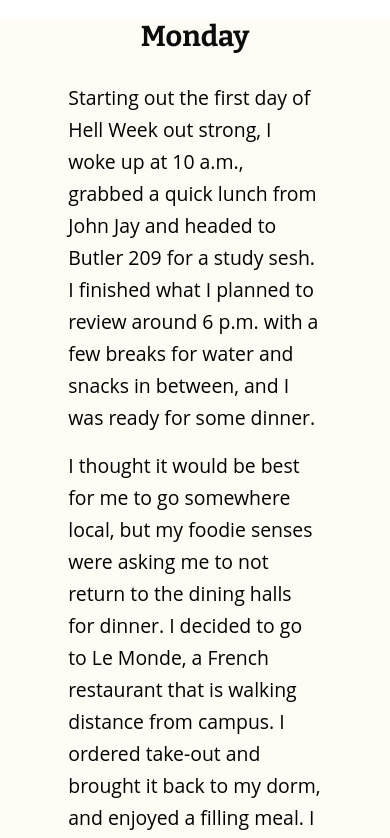
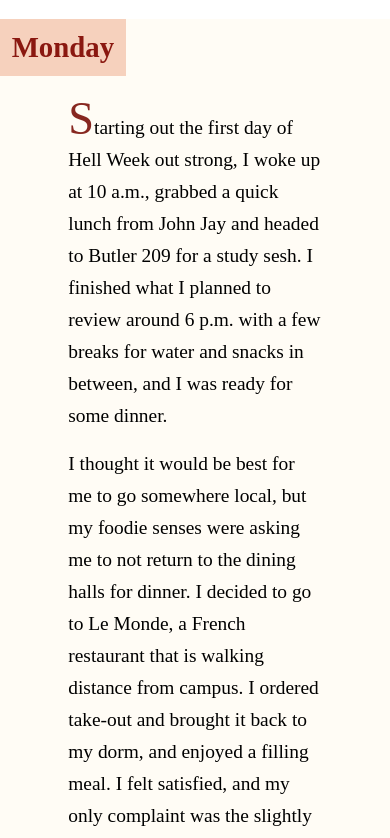
Before and after one commit to spectatorpublishing/ramen-museum, a React (Create React App) app: page / in a window 390 px wide. Shown: the top 838 px of the page. Built offline with nearby package versions, Linux system fonts and the light colour scheme.

Commit message:
Mobile weekday headers and first letter of paragraph styled

```diff
--- a/src/components/Friday.js
+++ b/src/components/Friday.js
@@ -3,7 +3,7 @@ import vectors from '../images/vectors.png'
 import Empty from '../images/Empty.png'
 import Ramen from '../images/Ramen.png'
 import Food from '../images/Food.png'
-import { DayOfWeek,Vector,Par,Picture, SideBySide } from '../style.js';
+import { DayOfWeek,Vector,Par,Picture, SideBySide, FirstLetter } from '../style.js';
 
 const Friday = () => {
     return (
@@ -11,7 +11,7 @@ const Friday = () => {
             <DayOfWeek>Friday</DayOfWeek>
             <SideBySide>
                 <div style={{display: 'flex', flexDirection:'column', width:'50%'}}>
-                    <Par style={{width:'100%'}}>{day_articles[4].friday1}</Par>
+                    <Par style={{width:'100%'}}><FirstLetter>{day_articles[4].friday1[0]}</FirstLetter>{day_articles[4].friday1.slice(1)}</Par>
                     <Par style={{width:'100%'}}>{day_articles[4].friday2}</Par>
                 </div>
                 <div style={{width:'40%'}}>
--- a/src/components/Monday.js
+++ b/src/components/Monday.js
@@ -1,6 +1,6 @@
 import {day_articles} from '../articles/articles.js';
 import vectors from '../images/vectors.png'
-import { DayOfWeek, Vector,Par} from '../style.js';
+import { DayOfWeek, Vector, Par, FirstLetter} from '../style.js';
 
 import React from 'react'
 
@@ -8,7 +8,7 @@ const Monday = () => {
     return (
             <div>
                 <DayOfWeek>Monday</DayOfWeek>
-                <Par>{day_articles[0].monday1}</Par>
+                    <Par><FirstLetter>{day_articles[0].monday1[0]}</FirstLetter>{day_articles[0].monday1.slice(1)}</Par>
                     <Par>{day_articles[0].monday2}</Par>
                     <Par>{day_articles[0].monday3}</Par>
                     <Vector src={vectors}/>
--- a/src/components/Thursday.js
+++ b/src/components/Thursday.js
@@ -1,13 +1,13 @@
 import {day_articles} from '../articles/articles.js'
 import MatchLatte from '../images/MatchaLatte.png'
 import vectors from '../images/vectors.png'
-import { DayOfWeek,Vector,Par,Picture } from '../style.js';
+import { DayOfWeek,Vector,Par,Picture, FirstLetter } from '../style.js';
 
 const Thursday = () => {
     return (
         <div>
             <DayOfWeek>Thursday</DayOfWeek>
-                <Par>{day_articles[3].thursday1}</Par>
+                <Par><FirstLetter>{day_articles[3].thursday1[0]}</FirstLetter>{day_articles[3].thursday1.slice(1)}</Par>
                 <Picture src={MatchLatte}/>
                 <Par>{day_articles[3].thursday2}</Par>
                 <Vector src={vectors}/>
--- a/src/components/Tuesday.js
+++ b/src/components/Tuesday.js
@@ -1,4 +1,4 @@
-import { DayOfWeek,Vector,Par,Picture } from '../style.js';
+import { DayOfWeek,Vector,Par,Picture, FirstLetter } from '../style.js';
 import riverside from '../images/Riverside.png'
 import ChelseaMarket from '../images/ChelseaMarket.png'
 import {day_articles} from '../articles/articles.js';
@@ -8,7 +8,7 @@ const Tuesday = () => {
     return (
         <div>
             <DayOfWeek>Tuesday</DayOfWeek>
-                <Par>{day_articles[1].tuesday1}</Par>
+                <Par><FirstLetter>{day_articles[1].tuesday1[0]}</FirstLetter>{day_articles[1].tuesday1.slice(1)}{day_articles[1].tuesday1}</Par>
                 <Picture src={riverside}/>
                 <Par>{day_articles[1].tuesday2}</Par>
                 <Par>{day_articles[1].tuesday3} </Par>
--- a/src/components/Wednesday.js
+++ b/src/components/Wednesday.js
@@ -2,13 +2,13 @@ import {day_articles} from '../articles/articles.js';
 import Empty from '../images/Empty.png'
 import Man from '../images/manEating.png'
 import TikTok from '../images/TikTok.png'
-import { DayOfWeek,Vector,Par,Picture } from '../style.js';
+import { DayOfWeek,Vector,Par,Picture, FirstLetter } from '../style.js';
 
 const Wednesday = () => {
     return (
         <div>
             <DayOfWeek>Wednesday</DayOfWeek>
-                <Par>{day_articles[2].wednesday1}</Par>
+                <Par><FirstLetter>{day_articles[2].wednesday1[0]}</FirstLetter>{day_articles[2].wednesday1.slice(1)}</Par>
                 <Picture style={{width: '25vw'}} src={TikTok}/>
                 <Par>{day_articles[2].wednesday2}</Par>
                 <Picture src={Empty}/>
--- a/src/style.js
+++ b/src/style.js
@@ -6,6 +6,16 @@ export const DayOfWeek=styled.h1`
     color: #0B0C0C;
     text-align:center;
     font-size:1.8rem;
+    @media only screen and (max-width: 768px) {
+        @import url('https://fonts.googleapis.com/css2?family=Playfair+Display&display=swap');
+        font-family:'Playfair Display', serif;
+        font-weight: 800;
+        text-align:left;
+        background-color: #F6D1BD;
+        width:max-content;
+        padding:3vw;
+        color:#8A1810;
+    }
 `;
 
 export const Par=styled.div`
@@ -18,6 +28,11 @@ export const Par=styled.div`
     line-height:2rem;
     color:#000000;
     padding:0.5rem;
+    @media only screen and (max-width: 768px) {
+        @import url('https://fonts.googleapis.com/css2?family=Playfair+Display&display=swap');
+        font-family:'Playfair Display', serif;
+
+    }
 `;
 
 export const Body = styled.div`
@@ -48,3 +63,10 @@ export const SideBySide= styled.div`
         flex-direction:column;
     }
 `;
+
+export const FirstLetter=styled.span`
+    @media only screen and (max-width: 768px) {
+            color: #872720;
+            font-size:5.5vh;
+        }
+`;
```
Lines whose indentation alone changed are shown as unchanged.
